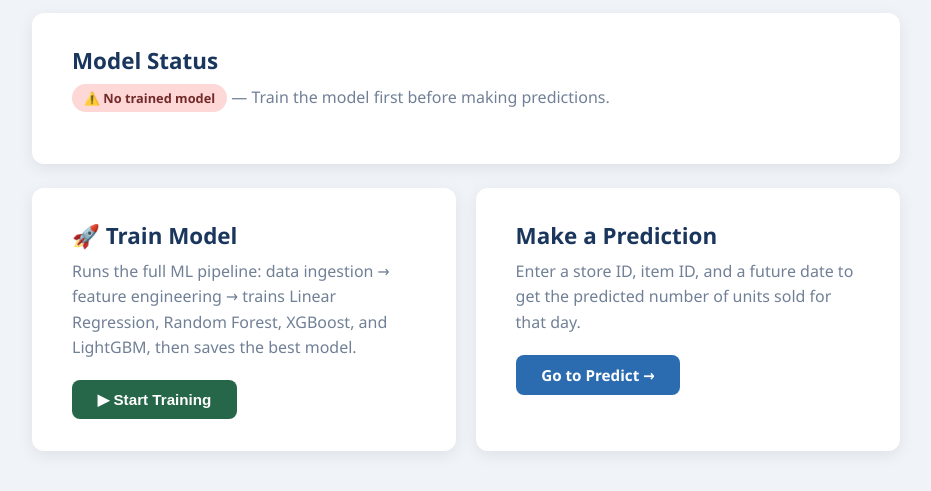
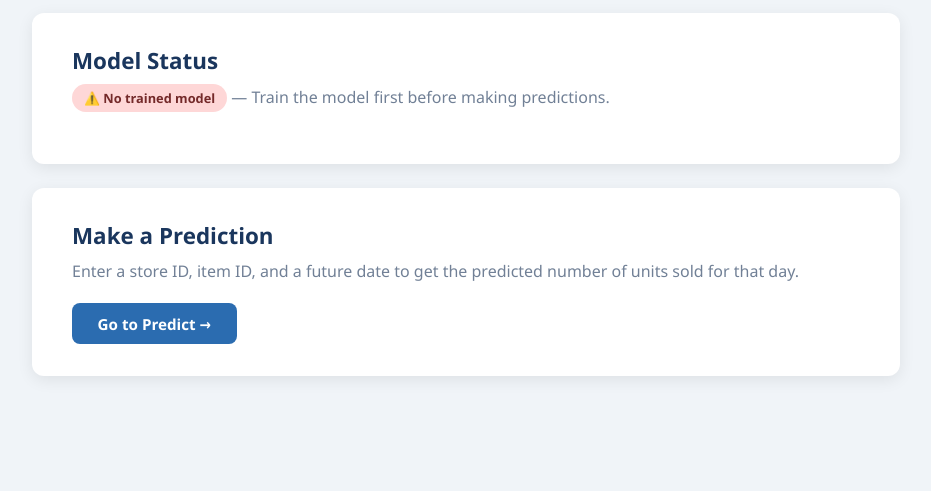
Before and after one commit to SAHIL254/inventory-demand-forecasting, a FastAPI app: page / in a window 1280 px wide. Shown: the part 208-699 px from the top of the page, without its empty margins (174-1105 px from the left). Run offline with FastAPI, Linux system fonts and the light colour scheme.

Commit message:
final ui

```diff
--- a/app/app.py
+++ b/app/app.py
@@ -5,7 +5,6 @@ FastAPI web application for Inventory Demand Forecasting.
 
 Routes:
   GET  /              — Home page (model status)
-  POST /train         — Trigger full training pipeline
   GET  /predict       — Single-prediction form
   POST /predict       — Run single-step prediction
   POST /predict/batch — JSON API for batch predictions
@@ -24,7 +23,6 @@ from fastapi.staticfiles import StaticFiles
 from fastapi.templating import Jinja2Templates
 from pydantic import BaseModel
 
-from src.pipeline.training_pipeline import TrainingPipeline
 from src.pipeline.prediction_pipeline import PredictionPipeline
 from src.utils import load_config
 from src.logger import logger
@@ -104,38 +102,6 @@ def _render(request: Request, template: str, **ctx):
 @app.get("/", response_class=HTMLResponse)
 async def index(request: Request):
     return _render(request, "index.html", model_exists=_model_exists())
-
-
-@app.post("/train", response_class=HTMLResponse)
-async def train(request: Request):
-    """Trigger the full training pipeline from the web UI."""
-    try:
-        logger.info("Training triggered from web UI")
-        pipeline = TrainingPipeline()
-        best_name, results = pipeline.run(source_path=RAW_DATA)
-
-        results_html = results.to_html(
-            index=False,
-            classes="results-table",
-            border=0,
-            float_format=lambda x: f"{x:.4f}",
-        )
-        return _render(
-            request, "result.html",
-            best_model=best_name,
-            results_table=results_html,
-            flash_msg=f"Training complete! Best model: <strong>{best_name}</strong>",
-            flash_cat="success",
-        )
-
-    except Exception as e:
-        logger.error(f"Training failed: {e}")
-        return _render(
-            request, "index.html",
-            model_exists=_model_exists(),
-            flash_msg=f"Training failed: {str(e)}",
-            flash_cat="danger",
-        )
 
 
 @app.get("/predict", response_class=HTMLResponse)
--- a/app/templates/index.html
+++ b/app/templates/index.html
@@ -23,21 +23,7 @@
 </div>
 
 <!-- Actions -->
-<div class="grid-2">
-
-  <div class="card">
-    <h2>🚀 Train Model</h2>
-    <p>
-      Runs the full ML pipeline: data ingestion → feature engineering →
-      trains Linear Regression, Random Forest, XGBoost, and LightGBM,
-      then saves the best model.
-    </p>
-    <form method="POST" action="/train"
-          onsubmit="this.querySelector('button').disabled=true;
-                    this.querySelector('button').textContent='Training…';">
-      <button type="submit" class="btn btn-success">▶ Start Training</button>
-    </form>
-  </div>
+<div>
 
   <div class="card">
     <h2>Make a Prediction</h2>
```
